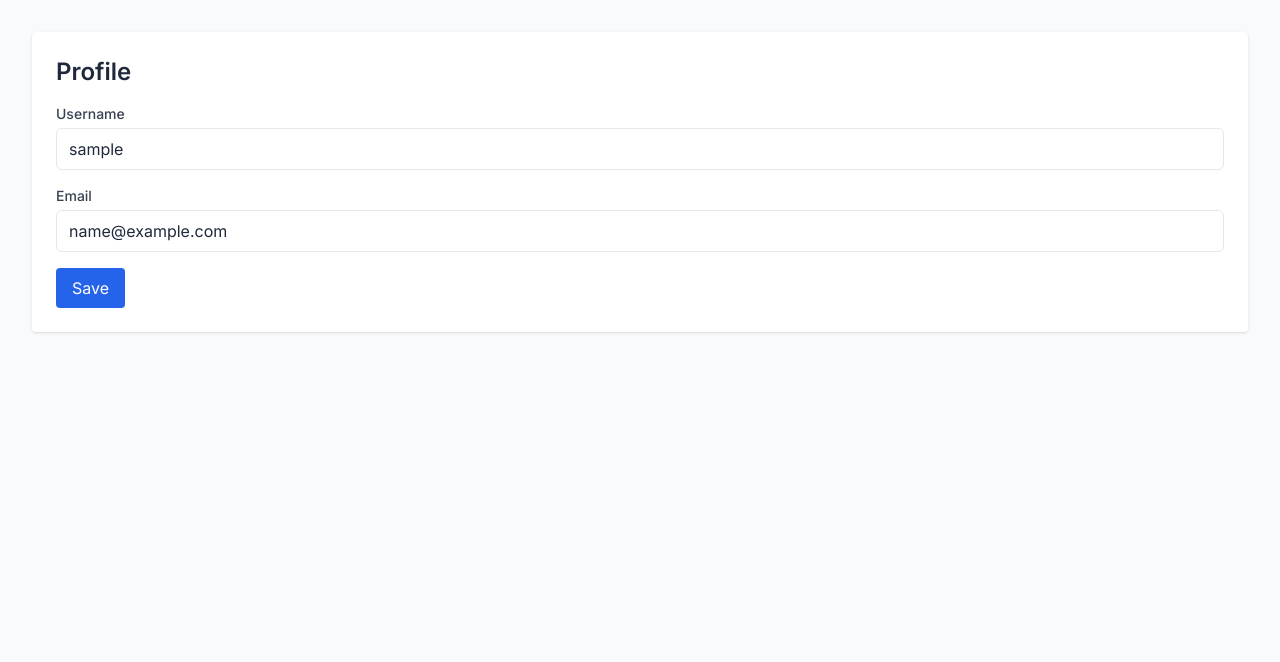
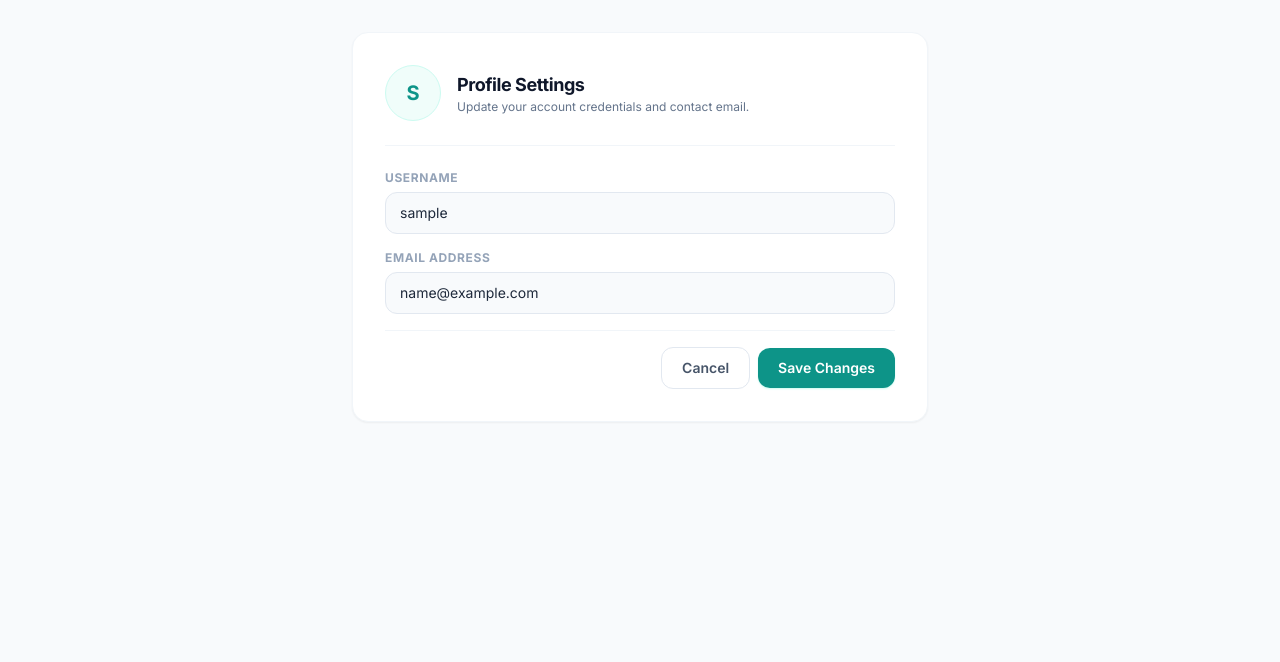
Before and after one commit to Tafsirchy/Cash-Management-System, a Django app: page /profile/ in a window 1280 px wide. Shown: the part 65-727 px from the top of the page. Run offline with Django 5.2, Linux system fonts and the light colour scheme; the visitor is signed in with stand-in values (Sample User, id 1); some libraries are stand-ins or nearby versions.

Commit message:
ui: redesign profile page with teal typographic avatar and teal form inputs

```diff
--- a/ManageCash/templates/ManageCash/profile.html
+++ b/ManageCash/templates/ManageCash/profile.html
@@ -1,19 +1,32 @@
 {% extends 'ManageCash/base.html' %}
 {% block content %}
-<div class="bg-white shadow rounded p-6">
-  <h2 class="text-2xl font-semibold mb-4">Profile</h2>
+<div class="max-w-xl mx-auto bg-white border border-slate-100 shadow-sm rounded-2xl p-6 sm:p-8">
+  <!-- Simplistic Profile Header with Typographic Avatar -->
+  <div class="flex items-center gap-4 mb-6 pb-6 border-b border-slate-100">
+    <div class="w-14 h-14 rounded-full bg-teal-50 border border-teal-100 flex items-center justify-center text-teal-600 text-xl font-bold uppercase shrink-0">
+      {{ user.username|slice:":1" }}
+    </div>
+    <div>
+      <h2 class="text-lg font-bold tracking-tight text-slate-900">Profile Settings</h2>
+      <p class="text-xs text-slate-500">Update your account credentials and contact email.</p>
+    </div>
+  </div>
+
   <form method="post" class="space-y-4">
     {% csrf_token %}
     <div>
-      <label for="username" class="block text-sm font-medium text-gray-700">Username</label>
-      <input type="text" name="username" id="username" value="{{ user.username }}" class="mt-1 block w-full px-3 py-2 border rounded-md" required>
+      <label for="username" class="block text-xs font-bold uppercase tracking-wider text-slate-400 mb-1.5">Username</label>
+      <input type="text" name="username" id="username" value="{{ user.username }}" class="block w-full px-3.5 py-2.5 bg-slate-50 border border-slate-200 rounded-xl text-slate-800 placeholder-slate-400 focus:bg-white focus:outline-none focus:ring-2 focus:ring-teal-500/20 focus:border-teal-500 transition-all duration-200 text-sm" required>
     </div>
+
     <div>
-      <label for="email" class="block text-sm font-medium text-gray-700">Email</label>
-      <input type="email" name="email" id="email" value="{{ user.email }}" class="mt-1 block w-full px-3 py-2 border rounded-md">
+      <label for="email" class="block text-xs font-bold uppercase tracking-wider text-slate-400 mb-1.5">Email Address</label>
+      <input type="email" name="email" id="email" value="{{ user.email }}" class="block w-full px-3.5 py-2.5 bg-slate-50 border border-slate-200 rounded-xl text-slate-800 placeholder-slate-400 focus:bg-white focus:outline-none focus:ring-2 focus:ring-teal-500/20 focus:border-teal-500 transition-all duration-200 text-sm">
     </div>
-    <div>
-      <button class="px-4 py-2 bg-blue-600 text-white rounded">Save</button>
+
+    <div class="flex items-center justify-end gap-2 pt-4 border-t border-slate-100">
+      <a class="px-5 py-2.5 bg-white border border-slate-200 text-slate-600 hover:text-slate-900 hover:bg-slate-50 text-sm font-semibold rounded-xl transition-all duration-200" href="{% url 'dashboard' %}">Cancel</a>
+      <button class="px-5 py-2.5 bg-teal-600 hover:bg-teal-700 text-white text-sm font-semibold rounded-xl shadow-sm shadow-teal-100 hover:shadow-md transition-all duration-200" type="submit">Save Changes</button>
     </div>
   </form>
 </div>
```
